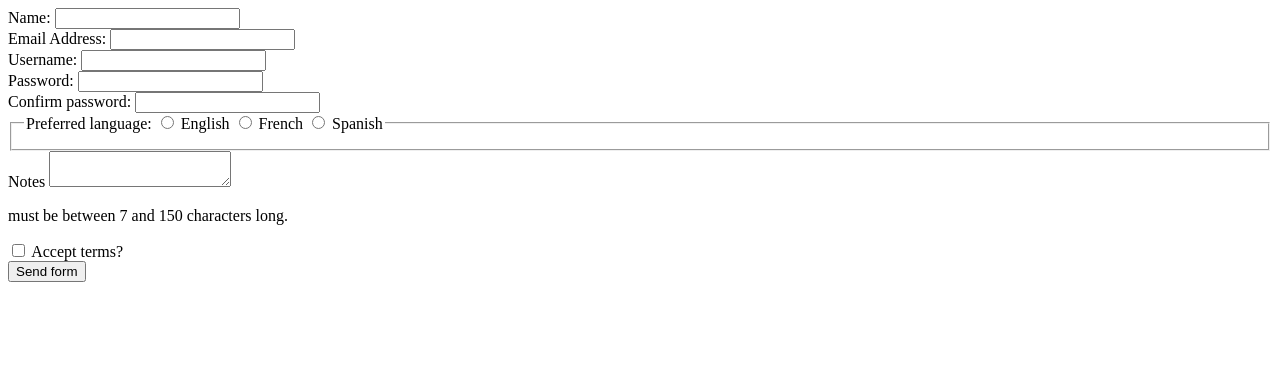
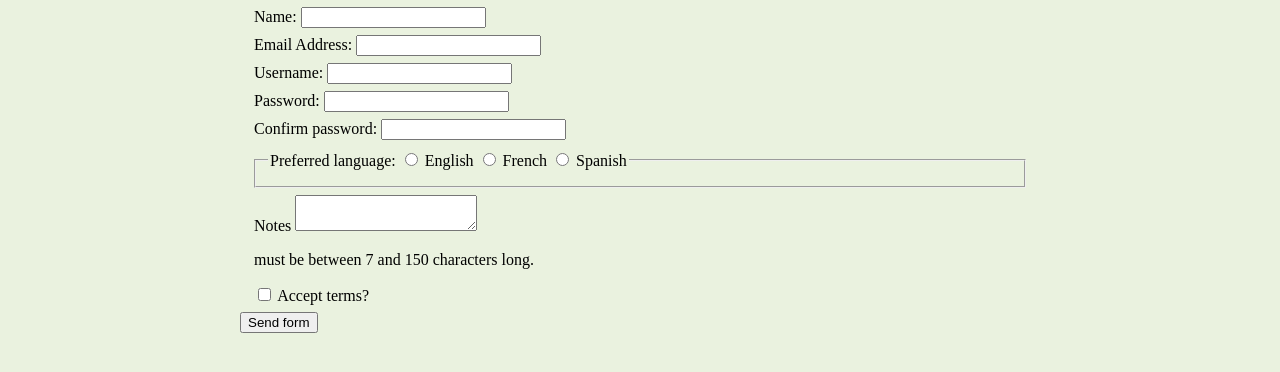
Before and after one commit to Lightsyde/assignments, a PHP site: page / in a window 1280 px wide. Shown: the top 372 px of the page. Run offline with PHP 8.4, Linux system fonts and the light colour scheme.

Commit message:
Added a little basic css

```diff
--- a/mtm1531/assignment-3/css/general.css
+++ b/mtm1531/assignment-3/css/general.css
@@ -1,2 +1,35 @@
+
 @charset "utf-8";
 /* CSS Document */
+html {
+	background-color: #eaf2df;
+}
+
+body {
+	width: 50em;
+	margin: 0 auto;
+}
+
+fieldset {
+	margin: 10px 0 7px 0;
+}
+
+div {
+	margin: 7px;
+}
+
+input:invalid {
+	color:#FF0000;
+}
+
+input:valid {
+	background-color: #dbdbdb;
+	color: #030;
+}
+
+input:focus {
+
+	background-color: #f7f7e4;
+	box-shadow: 1px 1px 3px rgba(0,153,51, 0.4);
+
+}
```
